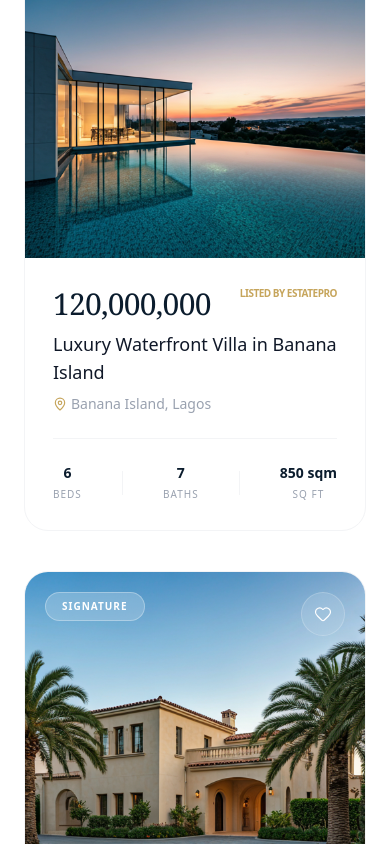
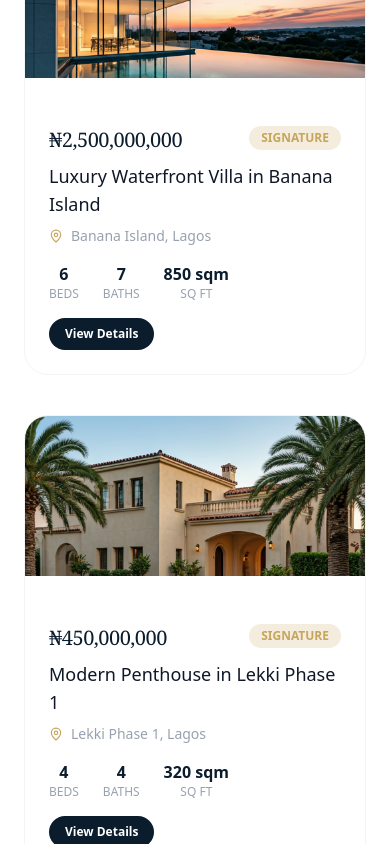
Before and after one commit to Lesuuh/elite_estates, a React (Vite) app: page / in a window 390 px wide. Shown: the part 1320-2164 px from the top of the page. Built offline with nearby package versions, Linux system fonts and the light colour scheme.

Commit message:
listing page

```diff
--- a/src/components/PropertyCard.tsx
+++ b/src/components/PropertyCard.tsx
@@ -2,7 +2,81 @@ import { Heart, MapPin } from "lucide-react";
 import { Link } from "react-router-dom";
 import type { Property } from "../types";
 
-const PropertyCard = ({ property }: { property: Property }) => {
+type PropertyCardProps = {
+  property: Property;
+  view?: "grid" | "list";
+};
+
+const PropertyCard = ({ property, view = "list" }: PropertyCardProps) => {
+  if (view === "list") {
+    // LIST VIEW
+    return (
+      <Link
+        to={`/properties/${property.id}`}
+        className="flex flex-col md:flex-row gap-6 bg-white border border-gray-100 rounded-3xl overflow-hidden hover:shadow-lg transition-all"
+      >
+        {/* Image */}
+        <div className="w-full md:w-60 h-40 md:h-auto shrink-0 overflow-hidden">
+          <img
+            src={property.image}
+            alt={property.title}
+            className="w-full h-full object-cover transition-transform duration-500 group-hover:scale-105"
+          />
+        </div>
+
+        {/* Content */}
+        <div className="flex-1 p-6 flex flex-col justify-between">
+          <div>
+            <div className="flex justify-between items-start mb-2">
+              <h2 className="font-serif text-xl text-primary tracking-tight">
+                ₦{property.price}
+              </h2>
+              {property.featured && (
+                <span className="bg-accent/20 text-accent px-3 py-1 rounded-full text-xs font-bold uppercase">
+                  Signature
+                </span>
+              )}
+            </div>
+
+            <h3 className="text-lg font-medium text-gray-900">
+              {property.title}
+            </h3>
+
+            <div className="flex items-center gap-2 text-gray-400 mt-2">
+              <MapPin size={14} className="text-accent" />
+              <span className="text-sm">{property.location}</span>
+            </div>
+
+            {/* Features */}
+            <div className="flex gap-6 mt-4">
+              <div className="flex flex-col items-center">
+                <span className="text-primary font-bold">
+                  {property.features.bedrooms}
+                </span>
+                <span className="text-xs text-gray-400 uppercase">Beds</span>
+              </div>
+              <div className="flex flex-col items-center">
+                <span className="text-primary font-bold">
+                  {property.features.bathrooms}
+                </span>
+                <span className="text-xs text-gray-400 uppercase">Baths</span>
+              </div>
+              <div className="flex flex-col items-center">
+                <span className="text-primary font-bold">
+                  {property.features.area}
+                </span>
+                <span className="text-xs text-gray-400 uppercase">Sq Ft</span>
+              </div>
+            </div>
+          </div>
+
+          <button className="mt-4 self-start px-4 py-2 bg-primary text-white rounded-full text-xs font-bold hover:bg-accent transition-all">
+            View Details
+          </button>
+        </div>
+      </Link>
+    );
+  }
   return (
     <Link to={`/properties/${property.id}`} className="block">
       <div className="group relative bg-white border border-gray-100 rounded-3xl overflow-hidden transition-all duration-500 hover:shadow-[0_20px_50px_rgba(0,0,0,0.1)] hover:-translate-y-2">
@@ -40,7 +114,7 @@ const PropertyCard = ({ property }: { property: Property }) => {
         <div className="p-7">
           <div className="flex justify-between items-start mb-2">
             <h2 className="font-serif text-3xl text-primary tracking-tight">
-              {property.price}
+              ₦{property.price}
             </h2>
             <div className="flex items-center gap-1 text-accent">
               <span className="text-[10px] font-bold uppercase tracking-tighter">
--- a/src/data.ts
+++ b/src/data.ts
@@ -5,7 +5,7 @@ const properties: Property[] = [
     id: 1,
     title: "Luxury Waterfront Villa in Banana Island",
     category: "villa",
-    price: "120,000,000",
+    price: "2,500,000,000",
     location: "Banana Island, Lagos",
     image: "/re/listing_card_1.png",
     featured: true,
@@ -15,7 +15,7 @@ const properties: Property[] = [
     id: 2,
     title: "Modern Penthouse in Lekki Phase 1",
     category: "penthouse",
-    price: "45,000,000",
+    price: "450,000,000",
     location: "Lekki Phase 1, Lagos",
     image: "/re/listing_card_2.png",
     featured: true,
@@ -25,18 +25,139 @@ const properties: Property[] = [
     id: 3,
     title: "Contemporary Mansion in Ikoyi",
     category: "mansion",
-    price: "85,000,000",
+    price: "1,200,000,000",
     location: "Ikoyi, Lagos",
     image: "/re/listing_card_3.png",
     featured: true,
     features: { bedrooms: 5, bathrooms: 6, area: "600 sqm" },
   },
-  // More properties in Lagos
+  {
+    id: 4,
+    title: "Family Villa in Ajah",
+    category: "villa",
+    price: "180,000,000",
+    location: "Ajah, Lagos",
+    image: "/re/listing_card_4.png",
+    featured: true,
+    features: { bedrooms: 3, bathrooms: 3, area: "210 sqm" },
+  },
+  {
+    id: 5,
+    title: "Luxury Penthouse in Victoria Island",
+    category: "penthouse",
+    price: "650,000,000",
+    location: "Victoria Island, Lagos",
+    image: "/re/listing_card_5.png",
+    featured: true,
+    features: { bedrooms: 3, bathrooms: 3, area: "280 sqm" },
+  },
+  {
+    id: 6,
+    title: "Modern Villa in Surulere",
+    category: "villa",
+    price: "220,000,000",
+    location: "Surulere, Lagos",
+    image: "/re/listing_card_6.png",
+    featured: false,
+    features: { bedrooms: 4, bathrooms: 4, area: "350 sqm" },
+  },
+  {
+    id: 7,
+    title: "Executive Mansion in Ikeja GRA",
+    category: "mansion",
+    price: "900,000,000",
+    location: "Ikeja GRA, Lagos",
+    image: "/re/listing_card_6.png",
+    featured: true,
+    features: { bedrooms: 6, bathrooms: 7, area: "720 sqm" },
+  },
+
+  // **New Entries**
+  {
+    id: 8,
+    title: "Beachfront Villa in Port Harcourt",
+    category: "villa",
+    price: "350,000,000",
+    location: "Port Harcourt, Rivers",
+    image: "/re/listing_card_1.png",
+    featured: true,
+    features: { bedrooms: 4, bathrooms: 4, area: "400 sqm" },
+  },
+  {
+    id: 9,
+    title: "Penthouse with City View in Abuja",
+    category: "penthouse",
+    price: "550,000,000",
+    location: "Maitama, Abuja",
+    image: "/re/listing_card_2.png",
+    featured: true,
+    features: { bedrooms: 3, bathrooms: 3, area: "280 sqm" },
+  },
+  {
+    id: 10,
+    title: "Mansion in Kano GRA",
+    category: "mansion",
+    price: "1,100,000,000",
+    location: "Kano GRA, Kano",
+    image: "/re/listing_card_3.png",
+    featured: false,
+    features: { bedrooms: 5, bathrooms: 5, area: "650 sqm" },
+  },
+  {
+    id: 11,
+    title: "Luxury Apartment in Ibadan",
+    category: "apartment",
+    price: "120,000,000",
+    location: "Ring Road, Ibadan",
+    image: "/re/listing_card_4.png",
+    featured: true,
+    features: { bedrooms: 2, bathrooms: 2, area: "120 sqm" },
+  },
+  {
+    id: 12,
+    title: "Villa in Owerri",
+    category: "villa",
+    price: "280,000,000",
+    location: "Owerri, Imo",
+    image: "/re/listing_card_5.png",
+    featured: false,
+    features: { bedrooms: 3, bathrooms: 3, area: "320 sqm" },
+  },
+  {
+    id: 13,
+    title: "Penthouse in Uyo",
+    category: "penthouse",
+    price: "480,000,000",
+    location: "Uyo, Akwa Ibom",
+    image: "/re/listing_card_6.png",
+    featured: true,
+    features: { bedrooms: 3, bathrooms: 3, area: "290 sqm" },
+  },
+  {
+    id: 14,
+    title: "Mansion in Calabar",
+    category: "mansion",
+    price: "950,000,000",
+    location: "Calabar, Cross River",
+    image: "/re/listing_card_1.png",
+    featured: true,
+    features: { bedrooms: 6, bathrooms: 6, area: "700 sqm" },
+  },
+  {
+    id: 15,
+    title: "Apartment in Abuja Central",
+    category: "apartment",
+    price: "150,000,000",
+    location: "Central Area, Abuja",
+    image: "/re/listing_card_2.png",
+    featured: false,
+    features: { bedrooms: 2, bathrooms: 2, area: "130 sqm" },
+  },
   {
     id: 16,
     title: "Family Villa in Ajah",
     category: "villa",
-    price: "3,800,000",
+    price: "180,000,000",
     location: "Ajah, Lagos",
     image: "/re/listing_card_4.png",
     featured: true,
@@ -46,7 +167,7 @@ const properties: Property[] = [
     id: 17,
     title: "Executive Penthouse in Victoria Island",
     category: "penthouse",
-    price: "110,000,000",
+    price: "750,000,000",
     location: "Victoria Island, Lagos",
     image: "/re/listing_card_5.png",
     featured: true,
@@ -56,7 +177,7 @@ const properties: Property[] = [
     id: 18,
     title: "Modern Villa in Surulere",
     category: "villa",
-    price: "25,000,000",
+    price: "220,000,000",
     location: "Surulere, Lagos",
     image: "/re/listing_card_6.png",
     featured: false,
@@ -66,7 +187,7 @@ const properties: Property[] = [
     id: 19,
     title: "Luxury Apartment in Ikeja",
     category: "apartment",
-    price: "15,000,000",
+    price: "200,000,000",
     location: "Ikeja, Lagos",
     image: "/re/listing_card_1.png",
     featured: true,
@@ -78,7 +199,7 @@ const properties: Property[] = [
     id: 20,
     title: "Penthouse with City View in Maitama",
     category: "penthouse",
-    price: "60,000,000",
+    price: "550,000,000",
     location: "Maitama, Abuja",
     image: "/re/listing_card_2.png",
     featured: true,
@@ -88,7 +209,7 @@ const properties: Property[] = [
     id: 21,
     title: "Mansion in Asokoro",
     category: "mansion",
-    price: "102,000,000",
+    price: "1,000,000,000",
     location: "Asokoro, Abuja",
     image: "/re/listing_card_3.png",
     featured: true,
@@ -98,7 +219,7 @@ const properties: Property[] = [
     id: 22,
     title: "Modern Villa in Garki",
     category: "villa",
-    price: "40,000,000",
+    price: "380,000,000",
     location: "Garki, Abuja",
     image: "/re/listing_card_4.png",
     featured: false,
@@ -108,7 +229,7 @@ const properties: Property[] = [
     id: 23,
     title: "Luxury Apartment in Wuse",
     category: "apartment",
-    price: "9,000,000",
+    price: "150,000,000",
     location: "Wuse, Abuja",
     image: "/re/listing_card_5.png",
     featured: true,
@@ -120,7 +241,7 @@ const properties: Property[] = [
     id: 24,
     title: "Beachfront Villa in Port Harcourt",
     category: "villa",
-    price: "35,000,000",
+    price: "350,000,000",
     location: "Port Harcourt, Rivers",
     image: "/re/listing_card_1.png",
     featured: true,
@@ -130,7 +251,7 @@ const properties: Property[] = [
     id: 25,
     title: "Penthouse with Lagoon View",
     category: "penthouse",
-    price: "48,000,000",
+    price: "480,000,000",
     location: "GRA, Port Harcourt",
     image: "/re/listing_card_2.png",
     featured: true,
@@ -140,7 +261,7 @@ const properties: Property[] = [
     id: 26,
     title: "Executive Mansion in Trans Amadi",
     category: "mansion",
-    price: "95,000,000",
+    price: "900,000,000",
     location: "Trans Amadi, Port Harcourt",
     image: "/re/listing_card_3.png",
     featured: true,
@@ -150,7 +271,7 @@ const properties: Property[] = [
     id: 27,
     title: "Modern Apartment in Rumuola",
     category: "apartment",
-    price: "12,000,000",
+    price: "160,000,000",
     location: "Rumuola, Port Harcourt",
     image: "/re/listing_card_4.png",
     featured: false,
```
Also changed, not shown: src/pages/ListingsPage.tsx (+21 -7 lines).
